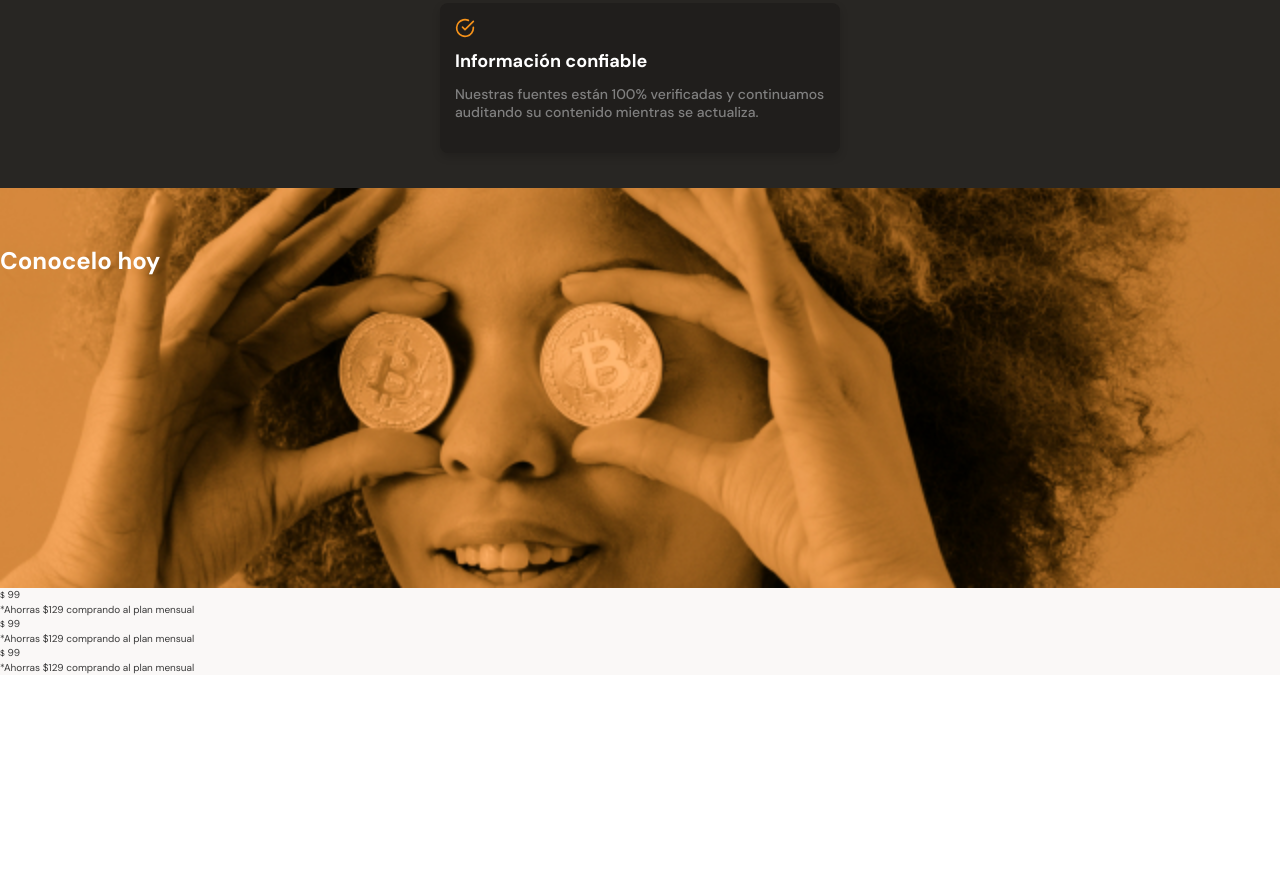
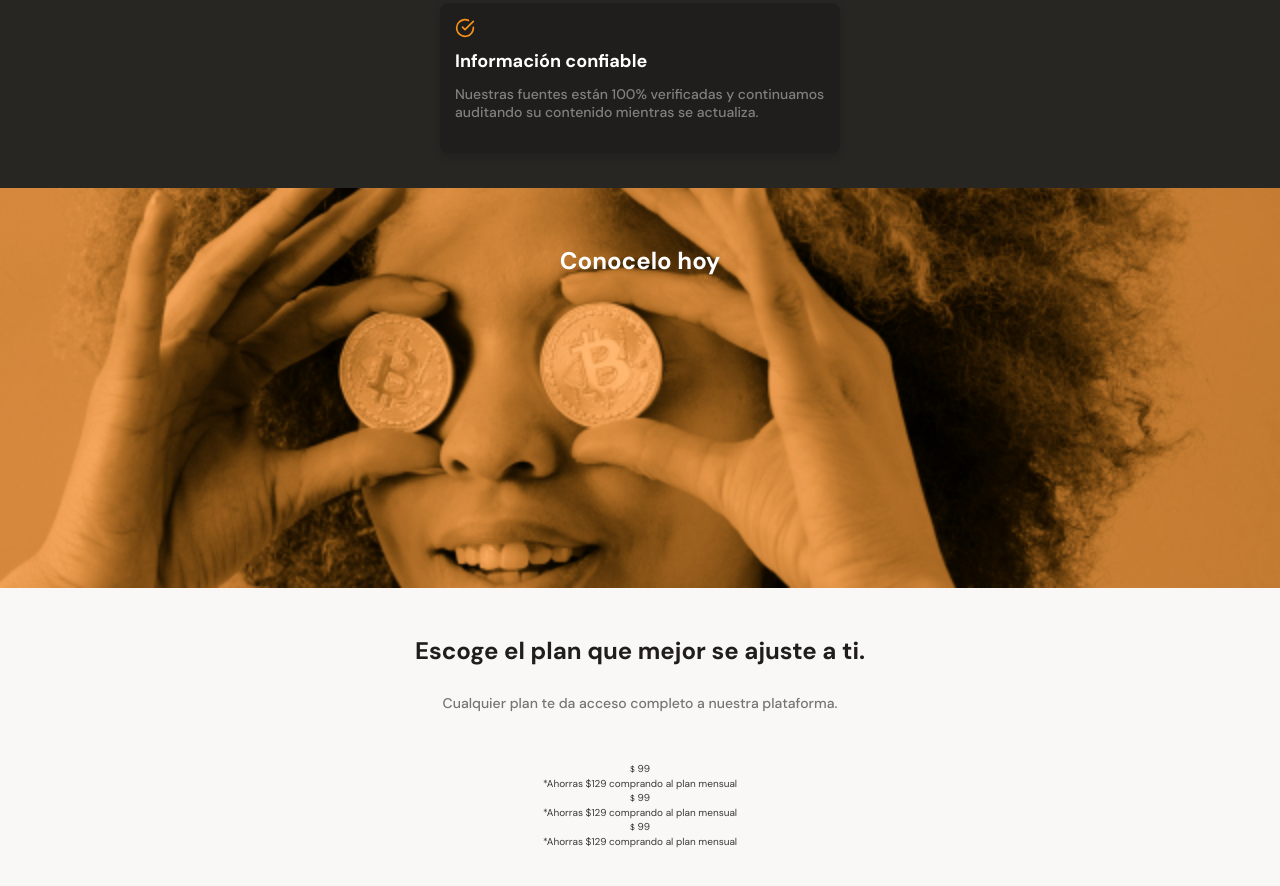
Before and after one commit to Yordyr06/Landing-Page, a plain HTML site: page index.html in a window 1280 px wide. Shown: the part 2162-3048 px from the top of the page. Before the commit the page ends 2837 px from the top, so only its background shows below. Drawn offline with Linux system fonts and the light colour scheme.

Commit message:
Estilizado plans--tittle

```diff
--- a/index.html
+++ b/index.html
@@ -138,8 +138,8 @@
 
     <section id="plans" class="plans--main-container">
       <div class="plans--tittle">
-        <h2></h2>
-        <p></p>
+        <h2>Escoge el plan que mejor se ajuste a ti.</h2>
+        <p>Cualquier plan te da acceso completo a nuestra plataforma.</p>
       </div>
       <section class="plans--slider-container">
         <article class="plans__cards">
@@ -150,6 +150,7 @@
             <button class="plans__cards--buttom"></button>
           </div>
         </article>
+
         <article class="plans__cards">
           <p class="recomended"></p>
           <div class="plans__cards--container">
@@ -159,6 +160,7 @@
             <button class="plans__cards--buttom"></button>
           </div>
         </article>
+
         <article class="plans__cards">
           <div class="plans__cards--container">
             <h3 class="plans__cards--tittle" ></h3>
--- a/style/main.css
+++ b/style/main.css
@@ -352,4 +352,44 @@ html {
   font-weight: bold;
   line-height: 2.6rem;
   color: var(--just-white);
+  text-align: center;
 }
+
+
+
+#plans {}
+.plans--main-container {
+  width: 100%;
+  min-width: 32rem;
+  padding-bottom: 7rem;
+  text-align: center;
+}
+.plans--tittle {
+  width: 90%;
+  min-width: 28.8rem;
+  height: auto;
+  margin: 0 auto;
+  margin-bottom: 5rem;
+}
+.plans--tittle h2 {
+  padding-top: 5rem;
+  font-size: 2.4rem;
+  font-weight: bold;
+  line-height: 2.6rem;
+  color: var(--black);
+}
+.plans--tittle p {
+  padding-top: 3rem;
+  font-size: 1.4rem;
+  font-weight: 500;
+  line-height: 1.8rem;
+  color: #757575;
+}
+.plans--slider-container {}
+.plans__cards {}
+.plans__cards .recomended {}
+.plans__cards--container {}
+.plans__cards--tittle {}
+.plans__cards--price {}
+.plans__cards--savins {}
+.plans__cards--buttom {}
```
